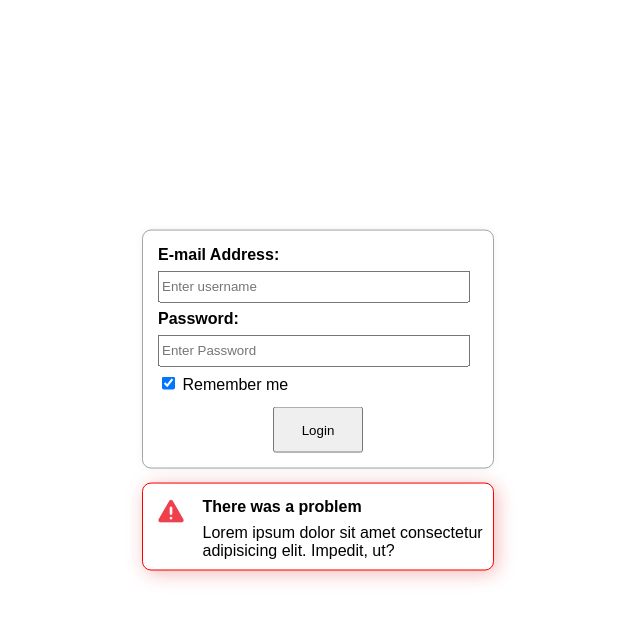
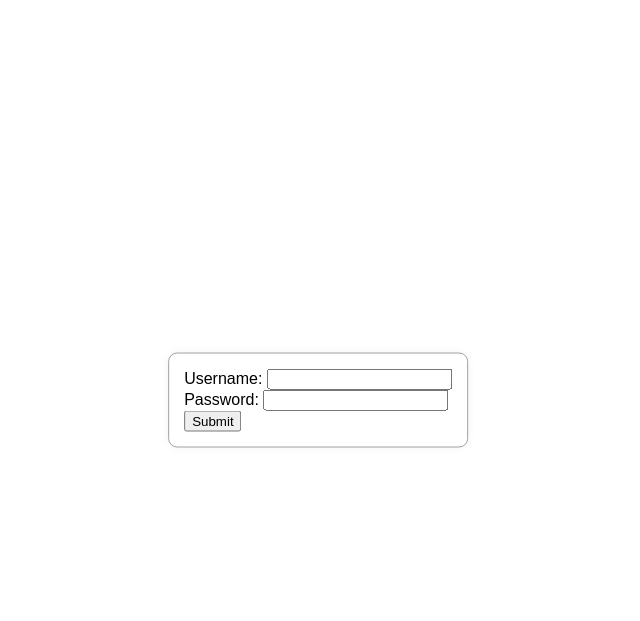
Before and after one commit to davisaur/CI536-IntegratedGroup, a PHP site: page /login.html in a window 1280 px wide. Shown: the top 621 px of the page, without its empty margins (322-962 px from the left). Run offline with PHP 8.4, Linux system fonts and the light colour scheme.

Commit message:
basic login completed, no HASHING of password implemented as users were added manually into database.

```diff
--- a/login.html
+++ b/login.html
@@ -4,35 +4,20 @@
     <meta charset="UTF-8">
     <meta name="viewport" content="width=device-width, initial-scale=1.0">
     <link rel="stylesheet" href="stylesheets/login.css">
-    <title>Document</title>
+    <title>Login</title>
 </head>
 <body>
     <div class="login_wrapper">
         <div class="login_container">
-            <form action="authenticate.php" method="post">
-                <!-- <label for="uname"><b>E-mail Address:</b></label>
-                <input type="email" placeholder="Enter E-Mail Address" name="email" id="email" class="field" required> -->
-                <label for="uname"><b>E-mail Address:</b></label>
-                <input type="text" placeholder="Enter username" name="username" id="username" class="field" required>
-
-                <label for="psw"><b>Password:</b></label>
-                <input type="password" placeholder="Enter Password" name="psw" id="password" class="field" required>
-
-                <label>
-                    <input type="checkbox" checked="checked" name="remember"> Remember me
-                </label>
+            <form method="post" action="authenticate.php">
+                <label for="username">Username:</label>
+                <input type="text" id="username" name="usr">
                 <br>
-
-                <button type="submit">Login</button>
-        </form>
-        </div>
-
-        <div class="error-message-box">
-            <img src="images/alert.png" alt="Alert Icon">
-            <div class="error-container">
-                <h4 class="error-heading">There was a problem</h4>
-                <span class="alert-content">Lorem ipsum dolor sit amet consectetur adipisicing elit. Impedit, ut?</span>
-            </div>
+                <label for="password">Password:</label>
+                <input type="password" id="password" name="password">
+                <br>
+                <input type="submit" value="Submit">
+            </form>
         </div>
     </div>
 </body>
```
Also changed, not shown: authenticate.php (+20 -78 lines), db_con.php (+8 -7 lines).
